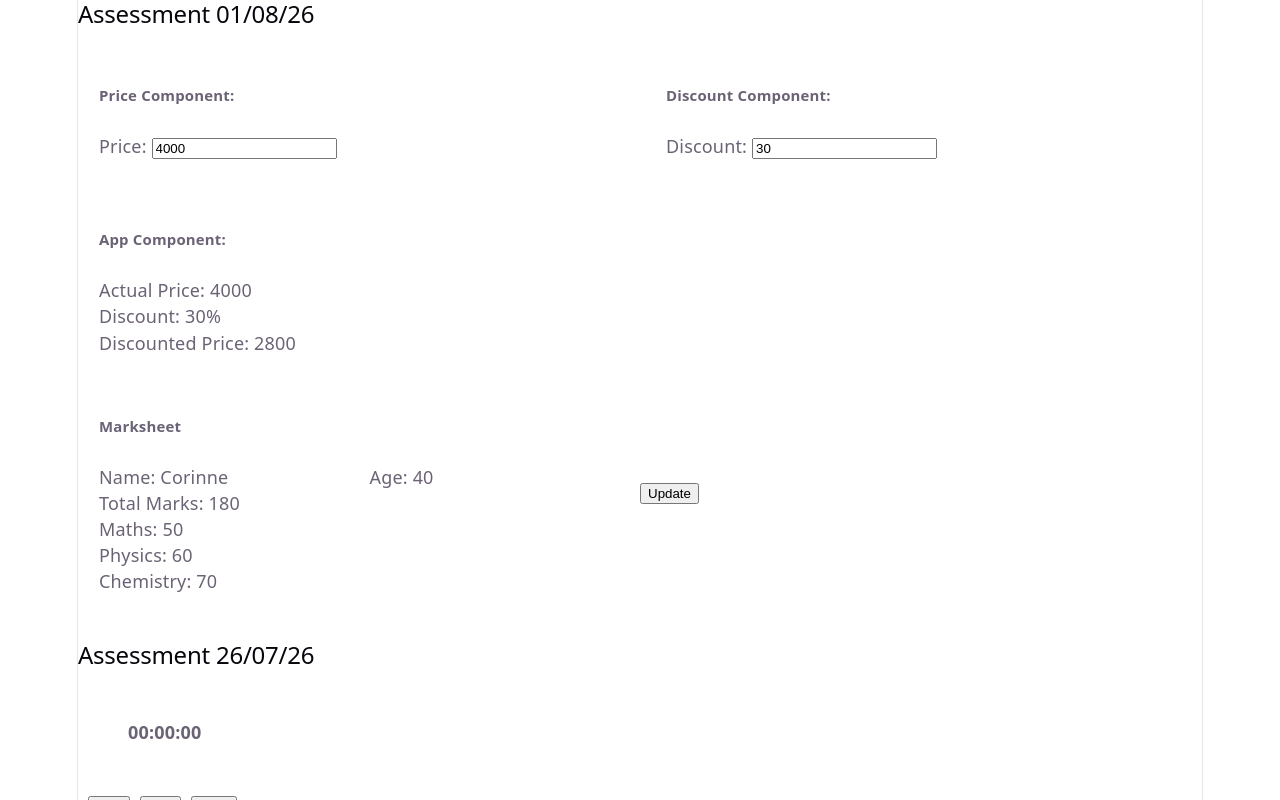
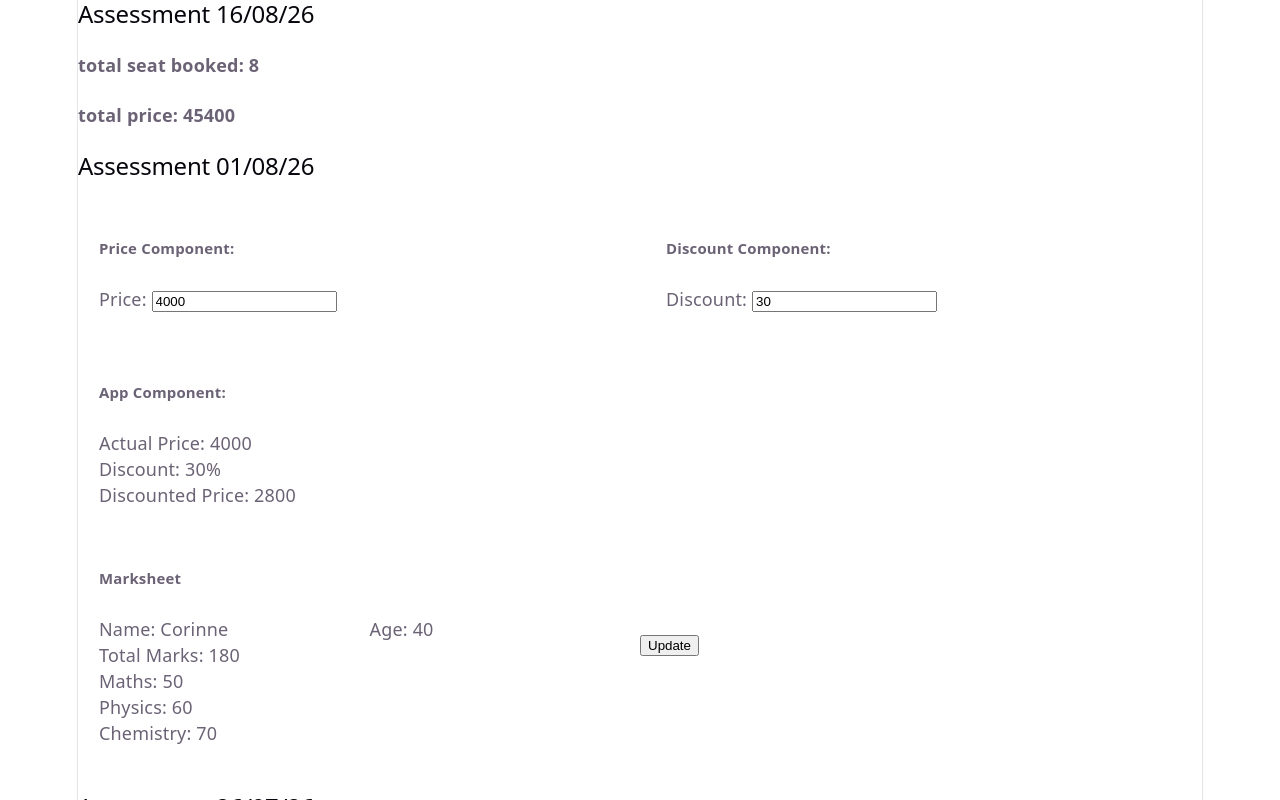
Before and after one commit to ppxt-code/fsd_phamphu_assignments_course4, a React (Vite) app: page / in a window 1280 px wide. Shown: the top 800 px of the page. Built offline with nearby package versions, Linux system fonts and the light colour scheme.

Commit message:
Assessment 16/08/26

```diff
--- a/src/App.jsx
+++ b/src/App.jsx
@@ -1,10 +1,13 @@
 import React from 'react';
 import Timer from './Timer';
 import HookExamples from './HookExamples';
+import Flight from './Flight';
 
 function App() {
   return (
     <div>
+      <h2>Assessment 16/08/26</h2>
+      <Flight/>
       <h2>Assessment 01/08/26</h2>
       <HookExamples /><br/>
       <h2>Assessment 26/07/26</h2>
--- /dev/null
+++ b/src/Flight.jsx
@@ -0,0 +1,35 @@
+function Flight() {
+    const flights = [
+        {price:4500, seats:2, typeOfSeat:["Business class"], airlinename:"Indigo"},
+        {price:6700, seats:10, typeOfSeat:["Business class","Econony"], airlinename:"Vistara"},
+        {price:4800, seats:10, typeOfSeat:["Business class","Econony","Prime"], airlinename:"Spice Jet"}
+    ]
+    const commands = [{airlinename:"Indigo",typeOfSeat:["Business class","Business class"]},
+        {airlinename:"Vistara",typeOfSeat:["Business class","Business class","Economy","Economy"]},
+        {airlinename:"Spice Jet",typeOfSeat:["Business class","Economy"]}];
+    function getNbSeatsTotal() {
+        let nbseat=0; let total=0;
+        for (const command of commands) {
+           let nbusiness=0; let neconomy=0;
+           let price=0;
+           for (const flight of flights) {if (flight.airlinename===command.airlinename) {price = flight.price;}}
+           for (const seats of command.typeOfSeat) {
+                if (command.typeOfSeat==="Business class") {
+                    nbusiness++;
+                    if (nbusiness >=2) total+=price*(1+10/100);}
+                else if (command.typeOfSeat==="Economy") {
+                    neconomy++;
+                    if (neconomy >=2) total+=price*(1+5/100);}
+                else total +=price;
+                nbseat++;
+           }
+        }
+        return {nbseats:nbseat, total:total};
+    }
+    const result = getNbSeatsTotal();
+    return (<>
+    <h4>total seat booked: {result.nbseats} </h4>
+    <h4>total price: {result.total} </h4>
+    </>);
+}
+export default Flight;
```
